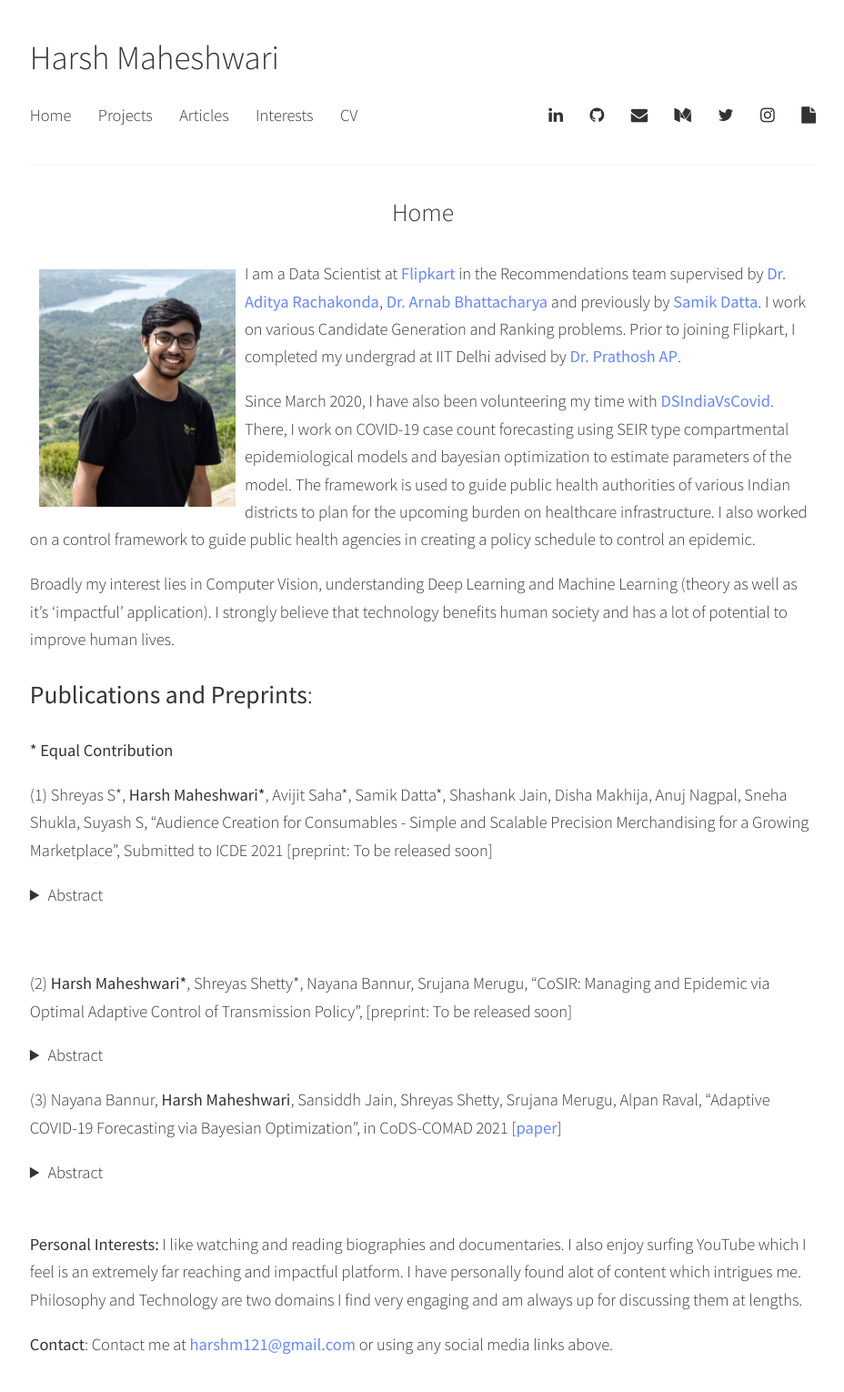
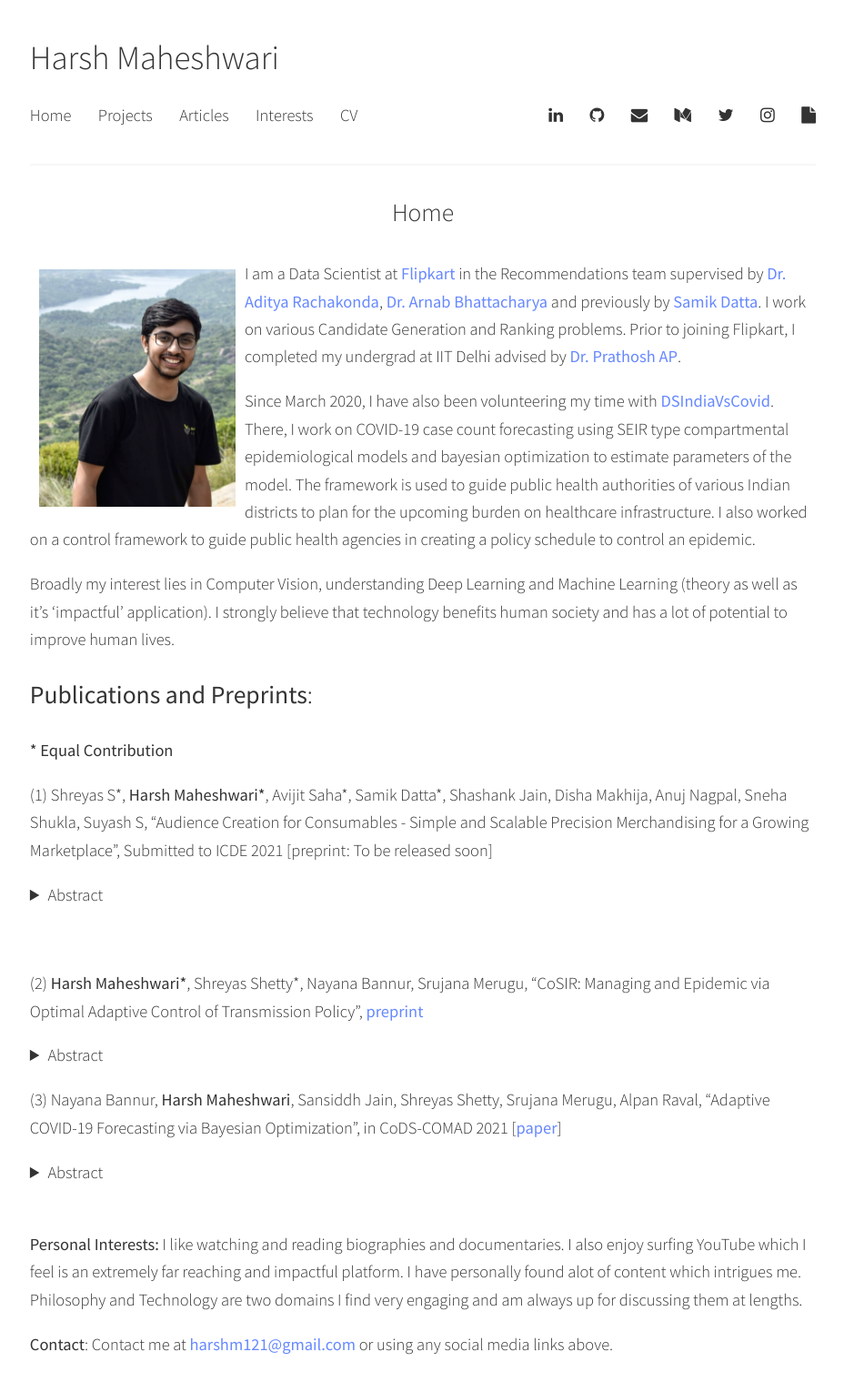
Before and after one commit to harshm121/portfolio-old, a Jekyll site: the page built from index.md, in a window 1280 px wide. Shown: the whole page at 91% size, without its empty margins (175-1103 px from the left). Built offline with Jekyll 4.4.1, drawn with Linux system fonts in a browser that asks for light colours.

Commit message:
Update index.md

```diff
--- a/index.md
+++ b/index.md
@@ -40,7 +40,7 @@
 </details>
 <br>
 
-(2) **Harsh Maheshwari\***, Shreyas Shetty\*, Nayana Bannur, Srujana Merugu, "CoSIR: Managing and Epidemic via Optimal Adaptive Control of Transmission Policy", [preprint: To be released soon]
+(2) **Harsh Maheshwari\***, Shreyas Shetty\*, Nayana Bannur, Srujana Merugu, "CoSIR: Managing and Epidemic via Optimal Adaptive Control of Transmission Policy", [preprint](https://www.medrxiv.org/content/10.1101/2020.11.10.20211995v1)
 <details><summary>Abstract</summary>
 <div>
 <p style="background-color:#ffffcc;">
```
